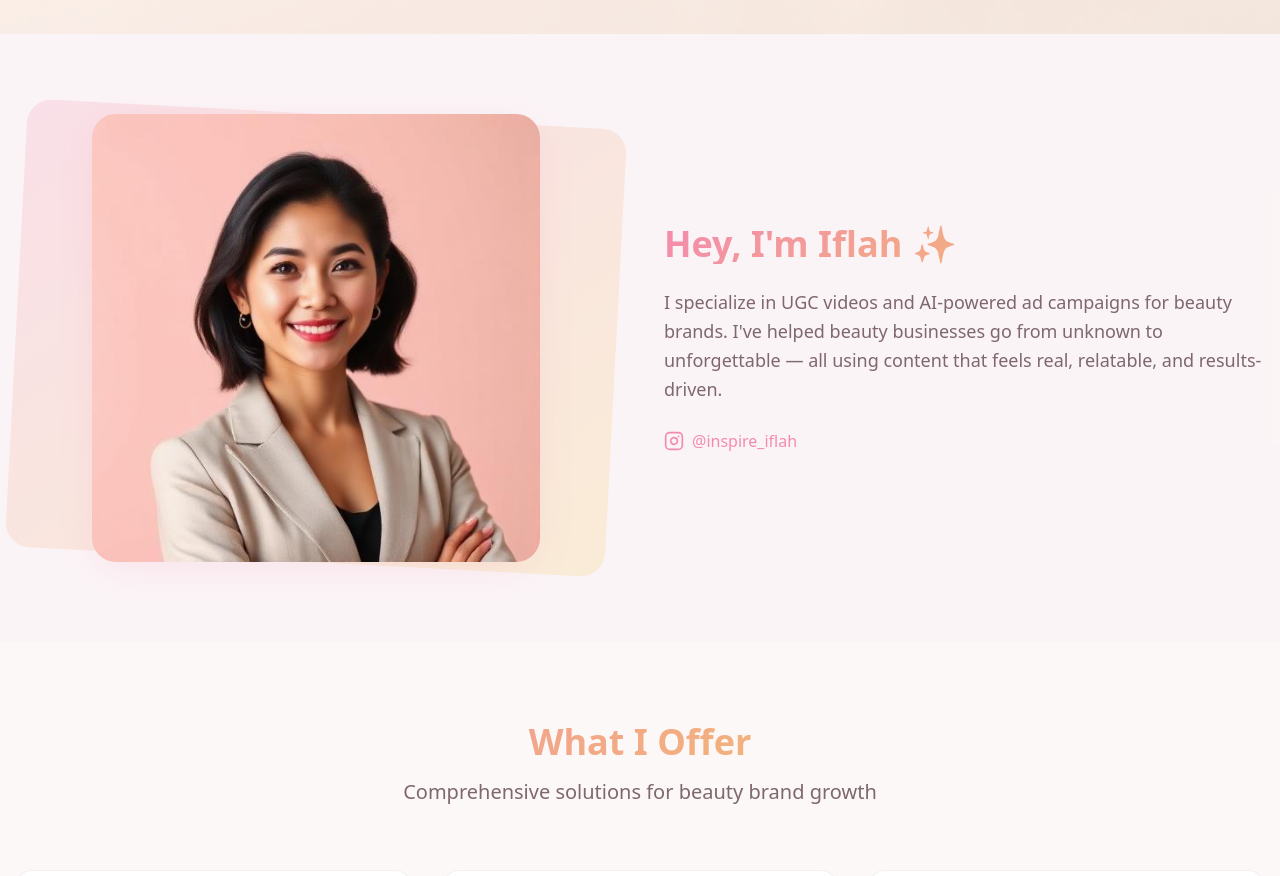
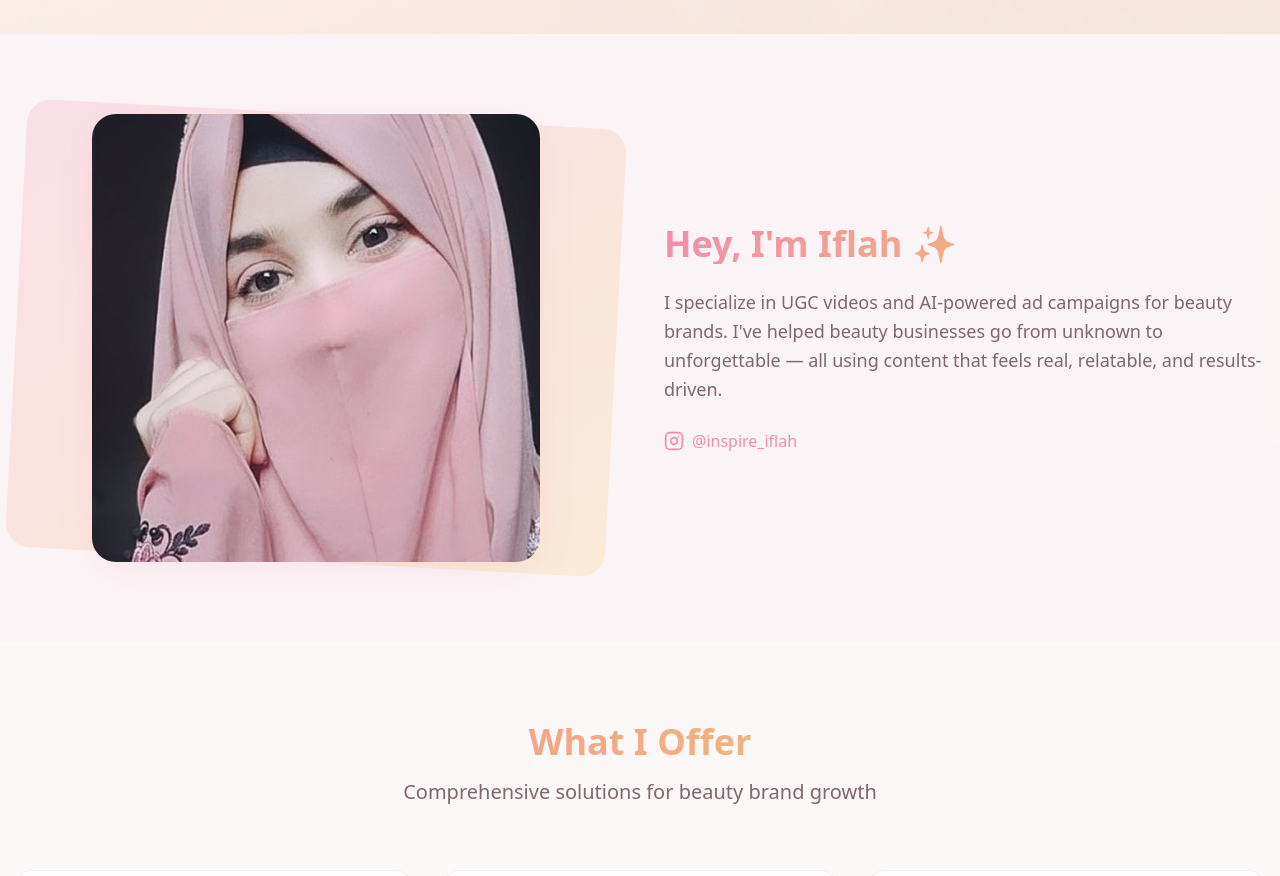
Before and after one commit to inspireiflah/beauty-blossom-ai, a React (Vite) app: page / in a window 1280 px wide. Shown: the part 827-1703 px from the top of the page. Built offline with nearby package versions, Linux system fonts and the light colour scheme.

Commit message:
Update profile picture
Update the profile picture on the website.

```diff
--- a/src/pages/Index.tsx
+++ b/src/pages/Index.tsx
@@ -158,7 +158,7 @@ const Index = () => {
             <div className="relative">
               <div className="absolute inset-0 bg-gradient-to-br from-primary/20 to-accent/20 rounded-3xl transform rotate-3"></div>
               <img
-                src={iflahPortrait}
+                src="/lovable-uploads/630e53b4-9331-40a9-8720-d1a70d53334f.png"
                 alt="Iflah"
                 className="relative w-full max-w-md mx-auto rounded-3xl shadow-luxury"
               />
```
Also changed, not shown: public/lovable-uploads/630e53b4-9331-40a9-8720-d1a70d53334f.png (added).
